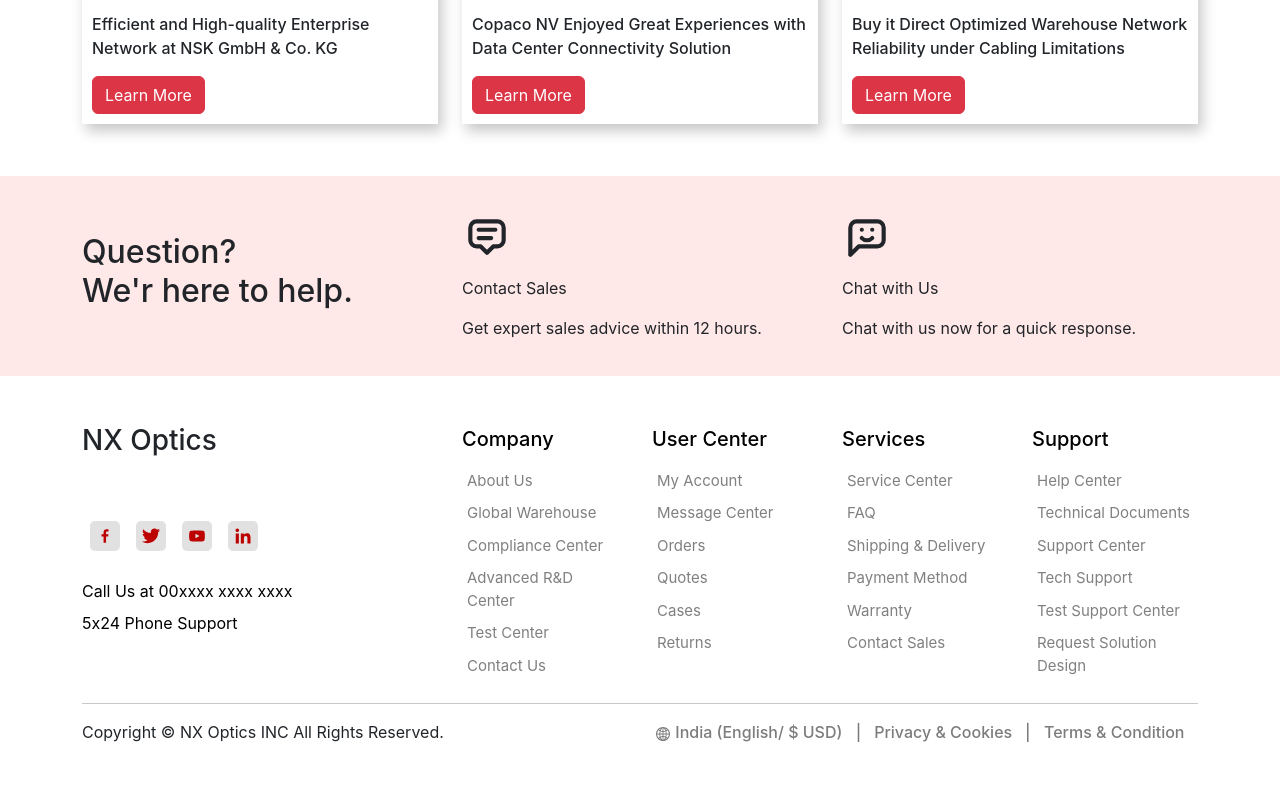
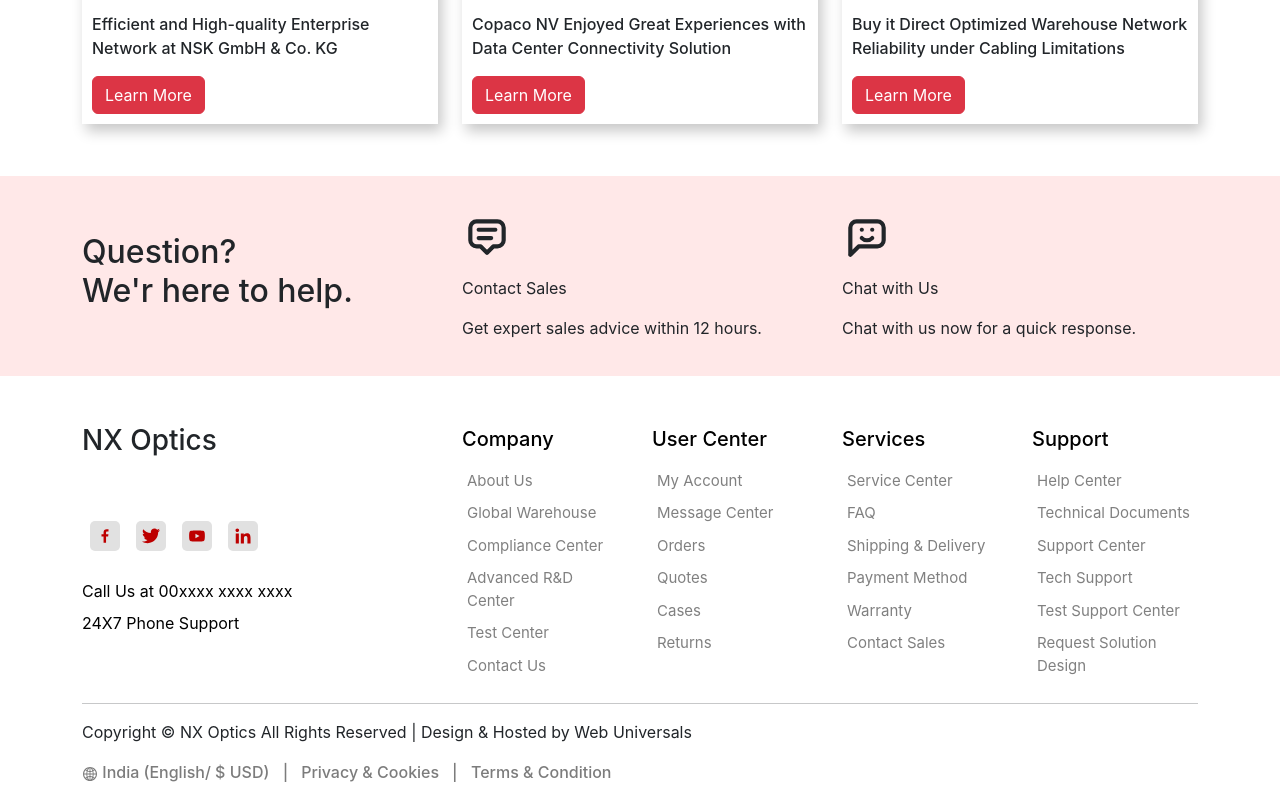
Before and after one commit to vijayK006/Project-Nox, a React (Create React App) app: page / in a window 1280 px wide. Shown: the part 3837-4637 px from the top of the page. Before the commit the page ends 4597 px from the top, so only its background shows below. Built offline with nearby package versions, Linux system fonts and the light colour scheme.

Commit message:
pulling code from git

```diff
--- a/src/Footer.jsx
+++ b/src/Footer.jsx
@@ -27,7 +27,7 @@ const Footer = () => {
 </div>
 
 <a href='tel:' className='childone'>Call Us at 00xxxx xxxx xxxx</a>
-<p className='childone'>5x24 Phone Support</p>
+<p className='childone'>24X7 Phone Support</p>
 </div>
 
     <div className='col-lg-2 col-md-4 col-sm-12'>
@@ -80,7 +80,7 @@ const Footer = () => {
 <hr/>
 
 <div className='d-flex justify-content-between' style={{flexWrap:"wrap"}}>
-<p className='copy-rightText'>Copyright © NX Optics INC All Rights Reserved.</p>
+<p className='copy-rightText'>Copyright © NX Optics All Rights Reserved | Design & Hosted by Web Universals </p>
 
 <div className='d-flex' style={{flexWrap:"wrap"}}>
 <p className='footer-end-text'><AiOutlineGlobal /> India (English/ $ USD)</p>&nbsp; &nbsp;
```
